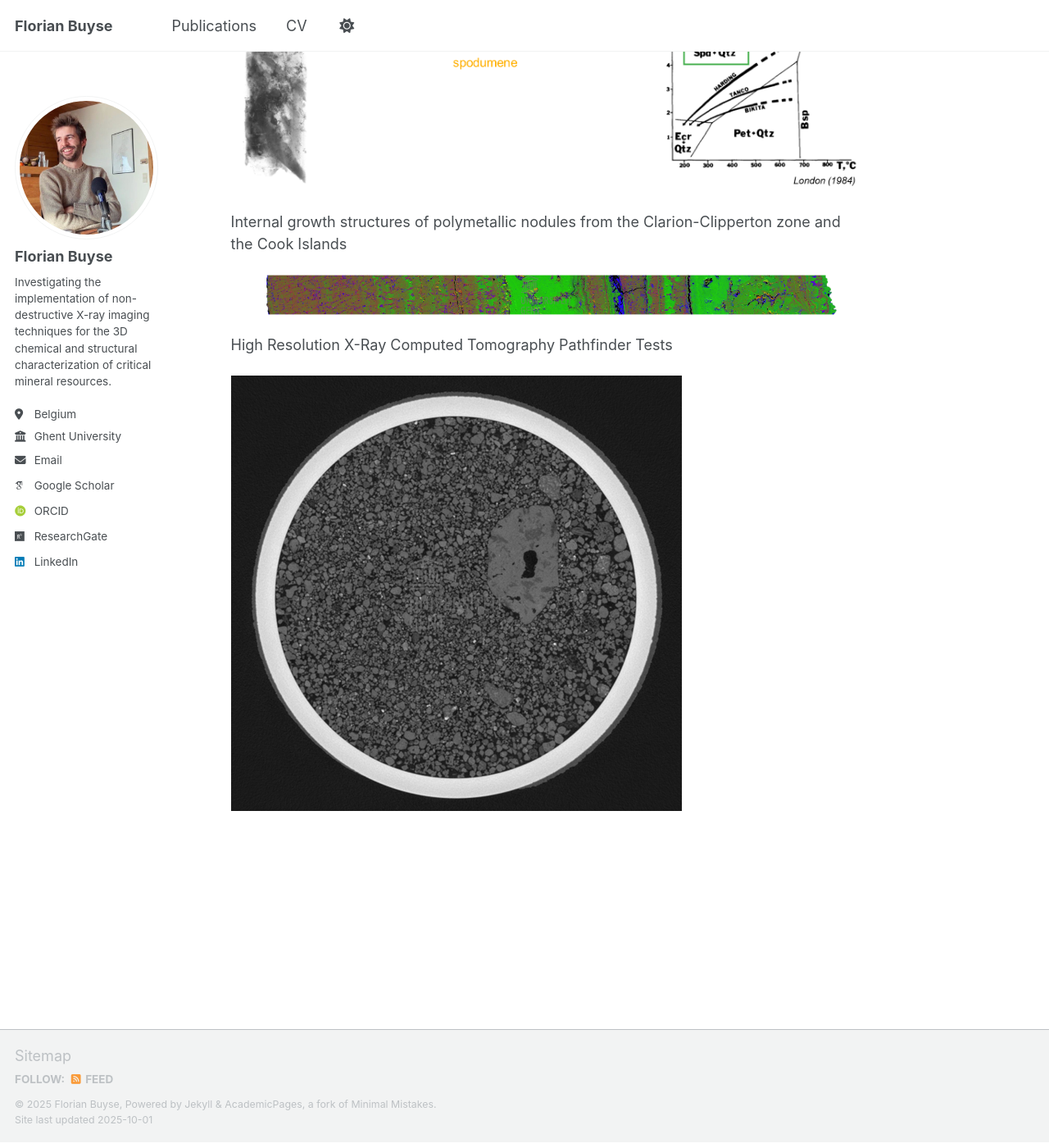
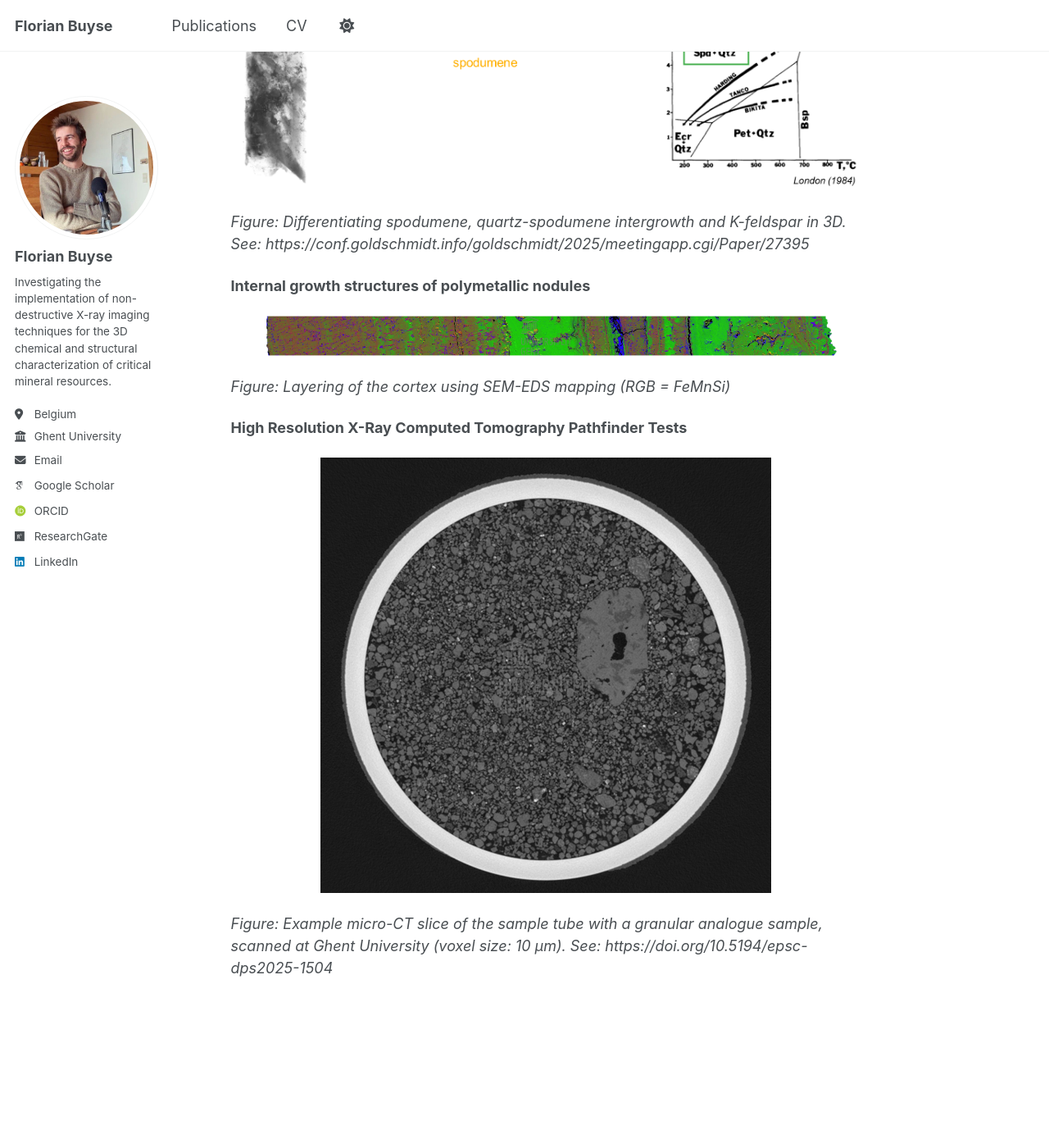
Before and after one commit to fgbuyse/fgbuyse.github.io, a Jekyll site: the page built from _pages/about.md, in a window 1280 px wide and 1400 px high, scrolled down 977 px. Shown: the whole window at 82% size. Built offline with Jekyll 4.4.1, drawn with Linux system fonts in a browser that asks for light colours; some web fonts are replaced; a script that is not in the unit is left out.

Commit message:
Update about.md

```diff
--- a/_pages/about.md
+++ b/_pages/about.md
@@ -17,14 +17,24 @@ mineralogical and geochemical characterization is particularly of interest to pe
 
 Projects
 ======
-3D textural and mineralogical investigation of critical element mineralization in LCT pegmatites
+**3D textural and mineralogical investigation of critical element mineralization in LCT pegmatites**
 
-<img src='/images/project_pegmatites.png'>
+<p align="center"><img src='/images/project_pegmatites.png'/></p>
 
-Internal growth structures of polymetallic nodules from the Clarion-Clipperton zone and the Cook Islands
+_Figure: Differentiating spodumene, quartz-spodumene intergrowth and K-feldspar in 3D. See: https://conf.goldschmidt.info/goldschmidt/2025/meetingapp.cgi/Paper/27395_
 
-<img src='/images/project_nodules.png'>
 
-High Resolution X-Ray Computed Tomography Pathfinder Tests
 
-<img src='/images/project_mars.png'>
+**Internal growth structures of polymetallic nodules**
+
+<p align="center"><img src='/images/project_nodules.png'/></p>
+
+_Figure: Layering of the cortex using SEM-EDS mapping (RGB = FeMnSi)_
+
+
+
+**High Resolution X-Ray Computed Tomography Pathfinder Tests**
+
+<p align="center"><img src='/images/project_mars.png'/></p>
+
+_Figure: Example micro-CT slice of the sample tube with a granular analogue sample, scanned at Ghent University (voxel size: 10 µm). See: https://doi.org/10.5194/epsc-dps2025-1504_
```
